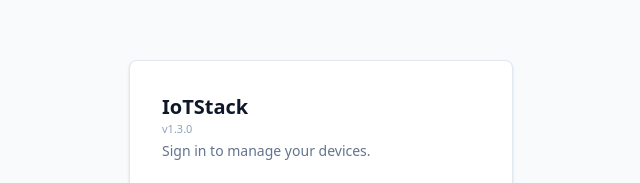
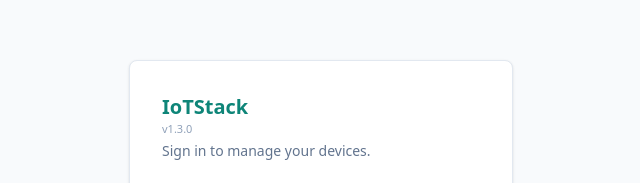
Before and after one commit to IoTLabsHQ/IoTStack, a React (Vite) app in the folder dashboard/: page /login in a window 1280 px wide. Shown: the part 165-348 px from the top of the page, without its empty margins (319-959 px from the left). Built offline with nearby package versions, Linux system fonts and the light colour scheme.

Commit message:
Color the IoTStack logo with the primary brand color

```diff
--- a/dashboard/src/components/DocsShell.tsx
+++ b/dashboard/src/components/DocsShell.tsx
@@ -52,7 +52,7 @@
         <div className="mx-auto flex max-w-5xl items-center justify-between px-6 py-4">
           <div className="flex items-center gap-8">
             <Link to="/docs" className="leading-tight">
-              <span className="text-lg font-semibold tracking-tight">IoTStack</span>
+              <span className="text-lg font-semibold tracking-tight text-primary-800">IoTStack</span>
               <span className="block text-[11px] font-medium text-slate-400">v{__APP_VERSION__}</span>
             </Link>
             {admin && (
--- a/dashboard/src/components/Shell.tsx
+++ b/dashboard/src/components/Shell.tsx
@@ -33,7 +33,7 @@
         <div className="mx-auto flex max-w-5xl items-center justify-between px-6 py-4">
           <div className="flex items-center gap-8">
             <div className="leading-tight">
-              <span className="text-lg font-semibold tracking-tight">IoTStack</span>
+              <span className="text-lg font-semibold tracking-tight text-primary-800">IoTStack</span>
               <span className="block text-[11px] font-medium text-slate-400">v{__APP_VERSION__}</span>
             </div>
             <nav className="flex gap-1">
--- a/dashboard/src/pages/LoginPage.tsx
+++ b/dashboard/src/pages/LoginPage.tsx
@@ -30,7 +30,7 @@
   return (
     <div className="flex min-h-screen items-center justify-center bg-slate-50 px-4">
       <div className="w-full max-w-sm rounded-lg border border-slate-200 bg-white p-8 shadow-sm">
-        <h1 className="text-xl font-semibold text-slate-900">IoTStack</h1>
+        <h1 className="text-xl font-semibold text-primary-800">IoTStack</h1>
         <p className="mb-1 text-[11px] font-medium text-slate-400">v{__APP_VERSION__}</p>
         <p className="mb-6 text-sm text-slate-500">Sign in to manage your devices.</p>
 
```
